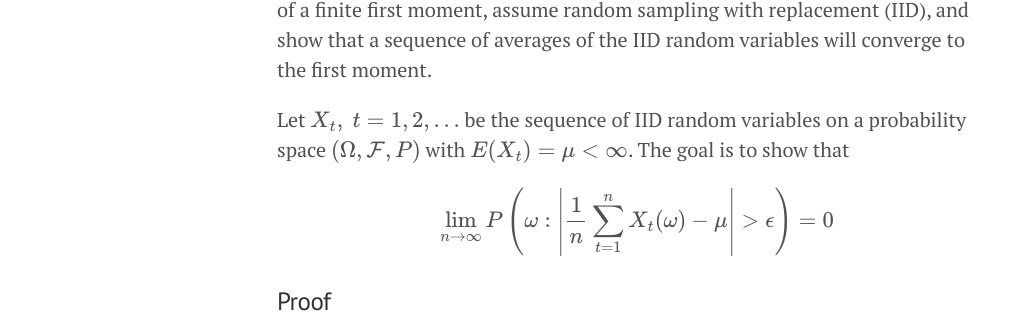
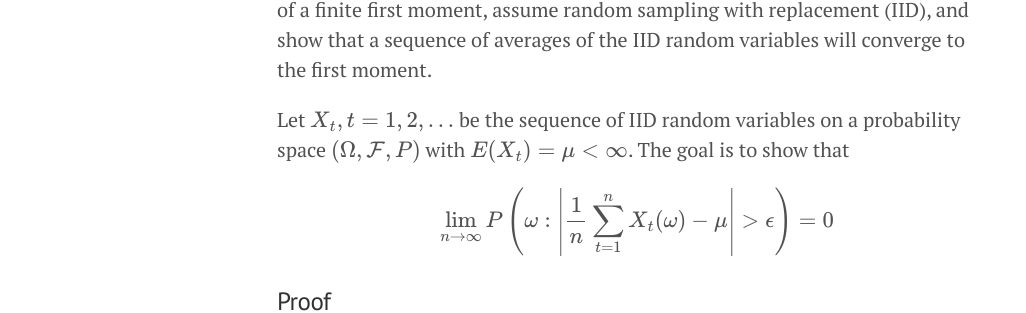
Before and after one commit to akhilrao/akhilrao.github.io, a Jekyll site: the page built from _posts/2015-11-16-lln-proof.md, in a window 1280 px wide and 900 px high. Shown: the part 437-750 px from the top of the window, without its empty margins (3-1029 px from the left). Built offline with Jekyll 4.4.1, drawn with Linux system fonts in a browser that asks for light colours; formulas are drawn with MathJax 3.

```diff
--- a/_posts/2015-11-16-lln-proof.md
+++ b/_posts/2015-11-16-lln-proof.md
@@ -15,7 +15,7 @@ Usually, when we have a sequence of random variables, we can say things about wh
 
 Laws of large numbers are statements about averages of random variables converging in probability to a constant. In this example, we assume the existence of a finite first moment, assume random sampling with replacement (IID), and show that a sequence of averages of the IID random variables will converge to the first moment.
 
-Let $$ \\{X_t\\}, ~ t=1,2,... $$ be the sequence of IID random variables on a probability space $$ ( \Omega, \mathcal{F}, P ) $$ with $$ E(X_t) = \mu \lt \infty $$. The goal is to show that
+Let $$ \\{X_t\\}, t=1,2,... $$ be the sequence of IID random variables on a probability space $$ ( \Omega, \mathcal{F}, P ) $$ with $$ E(X_t) = \mu \lt \infty $$. The goal is to show that
 
 $$ \lim_{n \to \infty} P \left( \omega : \left| \frac{1}{n} \sum_{t=1}^n X_t(\omega) - \mu \right| \gt \epsilon \right) = 0 $$
 
```
